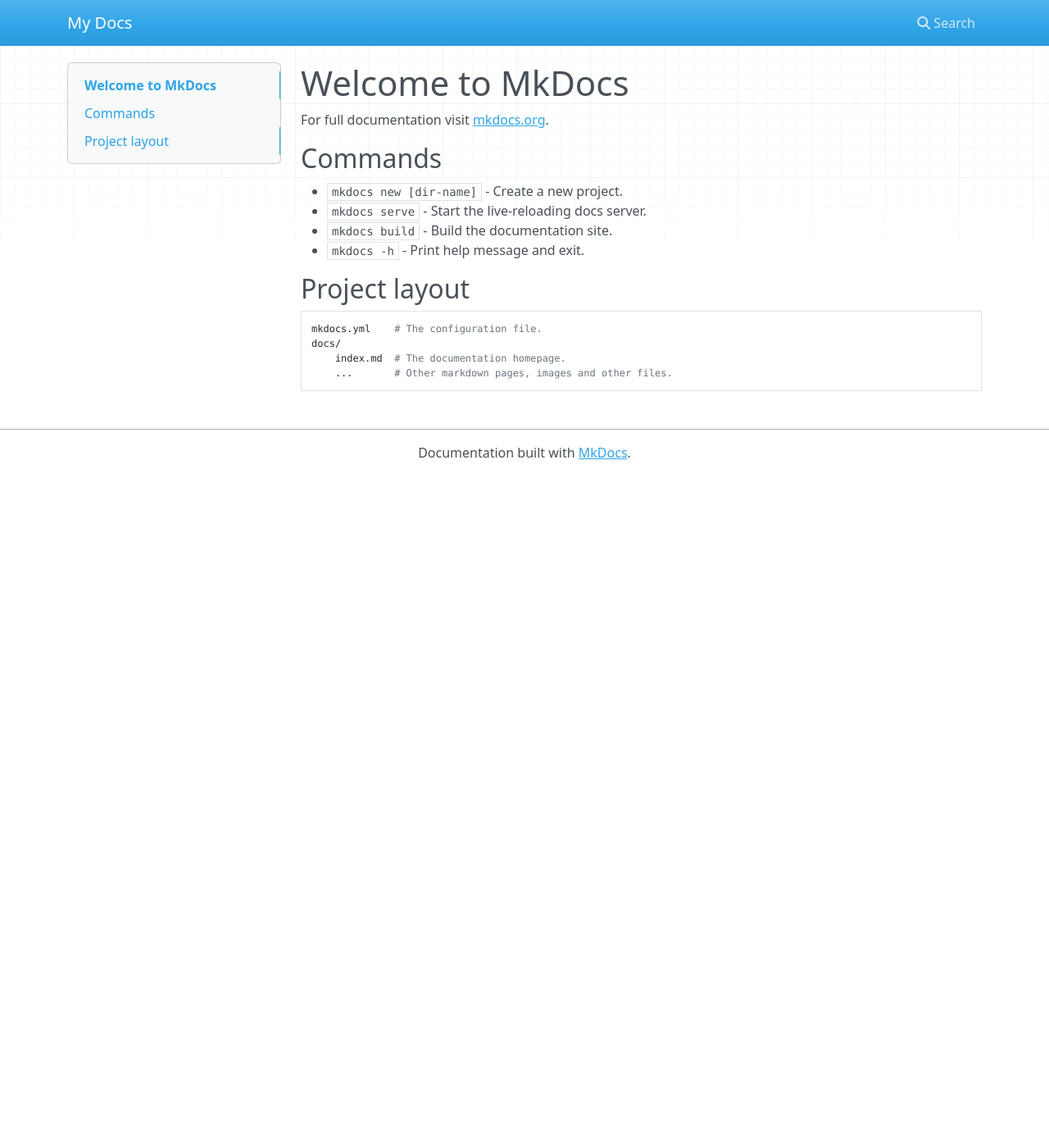
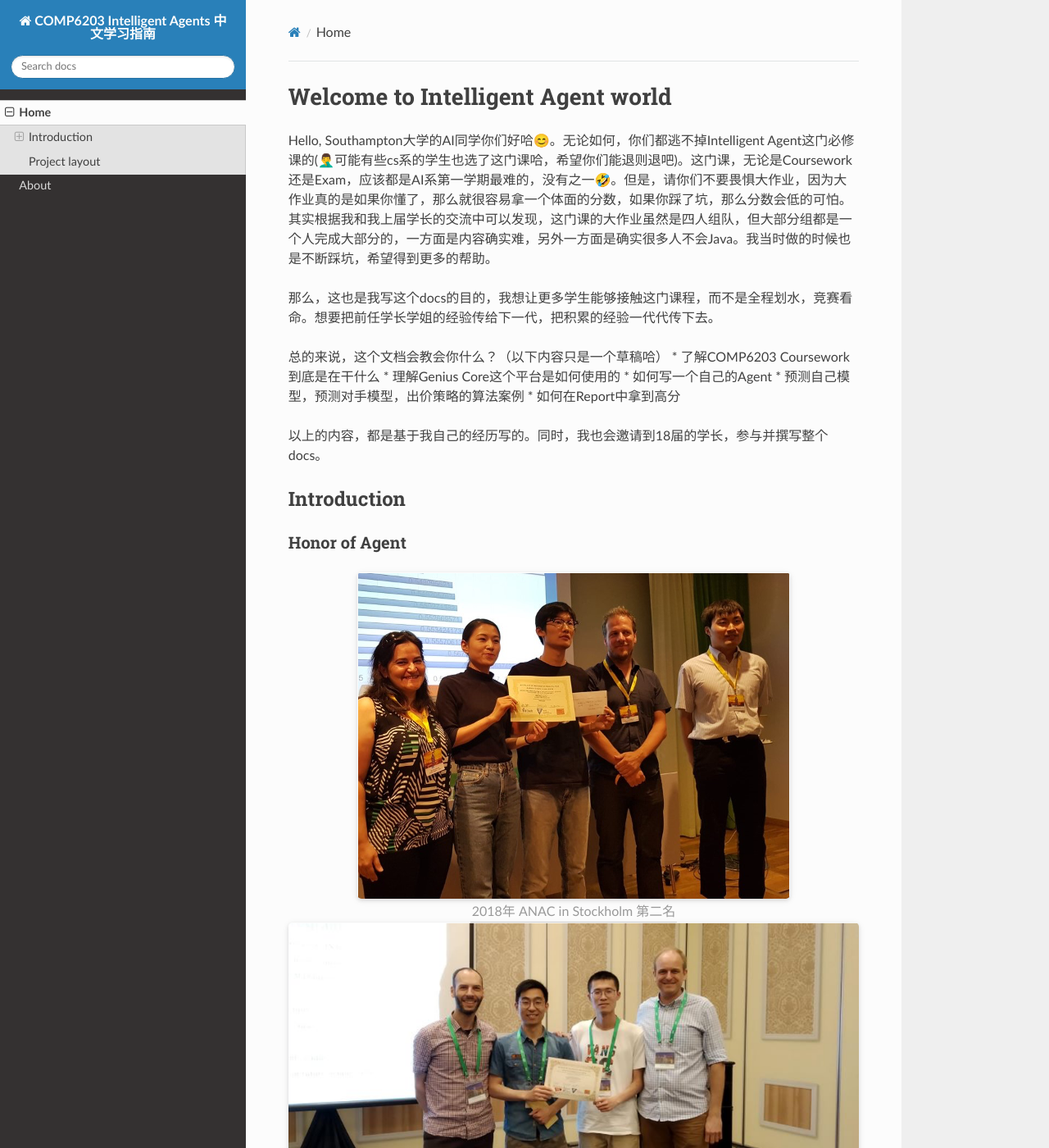
Before and after one commit to RobinLuoNanjing/UoSouthampton-Intelligent-Agent-Docs, an MkDocs documentation site: the page built from docs/index.md, in a window 1280 px wide and 1400 px high. Shown: the whole window at 82% size. Built offline with MkDocs 1.6.1, drawn with Linux system fonts in a browser that asks for light colours; nearby versions of some CDN libraries; some of the changed text lies outside the part shown.

Commit message:
[introduction]

```diff
--- a/docs/index.md
+++ b/docs/index.md
@@ -1,13 +1,47 @@
-# Welcome to MkDocs
+# Welcome to Intelligent Agent world
+Hello, Southampton大学的AI同学你们好哈😊。无论如何，你们都逃不掉Intelligent Agent这门必修课的(🤦‍♂️可能有些cs系的学生也选了这门课哈，希望你们能退则退吧)。这门课，无论是Coursework还是Exam，应该都是AI系第一学期最难的，没有之一🤣。但是，请你们不要畏惧大作业，因为大作业真的是如果你懂了，那么就很容易拿一个体面的分数，如果你踩了坑，那么分数会低的可怕。其实根据我和我上届学长的交流中可以发现，这门课的大作业虽然是四人组队，但大部分组都是一个人完成大部分的，一方面是内容确实难，另外一方面是确实很多人不会Java。我当时做的时候也是不断踩坑，希望得到更多的帮助。
 
-For full documentation visit [mkdocs.org](https://www.mkdocs.org).
+那么，这也是我写这个docs的目的，我想让更多学生能够接触这门课程，而不是全程划水，竞赛看命。想要把前任学长学姐的经验传给下一代，把积累的经验一代代传下去。
 
-## Commands
+总的来说，这个文档会教会你什么？（以下内容只是一个草稿哈）
+* 了解COMP6203 Coursework到底是在干什么
+* 理解Genius Core这个平台是如何使用的
+* 如何写一个自己的Agent
+* 预测自己模型，预测对手模型，出价策略的算法案例
+* 如何在Report中拿到高分
 
-* `mkdocs new [dir-name]` - Create a new project.
-* `mkdocs serve` - Start the live-reloading docs server.
-* `mkdocs build` - Build the documentation site.
-* `mkdocs -h` - Print help message and exit.
+以上的内容，都是基于我自己的经历写的。同时，我也会邀请到18届的学长，参与并撰写整个docs。
+
+## Introduction
+
+### Honor of Agent
+
+
+<center>
+    <img style="border-radius: 0.3125em;
+    box-shadow: 0 2px 4px 0 rgba(34,36,38,.12),0 2px 10px 0 rgba(34,36,38,.08);"
+    src="img/introduction/anac2018.png">
+    <br>
+    <div style="color:orange; border-bottom: 1px solid #d9d9d9;
+    display: inline-block;
+    color: #999;
+    padding: 2px;">2018年 ANAC in Stockholm 第二名 </div>
+</center>
+
+
+<center>
+    <img style="border-radius: 0.3125em;
+    box-shadow: 0 2px 4px 0 rgba(34,36,38,.12),0 2px 10px 0 rgba(34,36,38,.08);"
+    src="img/introduction/anac2019.png">
+    <br>
+    <div style="color:orange; border-bottom: 1px solid #d9d9d9;
+    display: inline-block;
+    color: #999;
+    padding: 2px;">2019年 ANAC in Macau 第一名 (正在力求右边的你们的学长跟我一起写这个docs) </div>
+</center>
+
+
+
 
 ## Project layout
 
--- a/mkdocs.yml
+++ b/mkdocs.yml
@@ -1 +1,7 @@
-site_name: My Docs
+site_name: COMP6203 Intelligent Agents 中文学习指南
+
+nav:
+    - Home: index.md
+    - About: about.md
+
+theme: readthedocs
```
Also changed, not shown: docs/img/introduction/anac2018.png (added), docs/img/introduction/anac2019.png (added), 1 other file.
